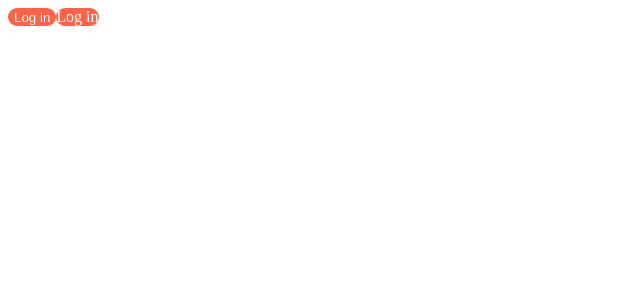
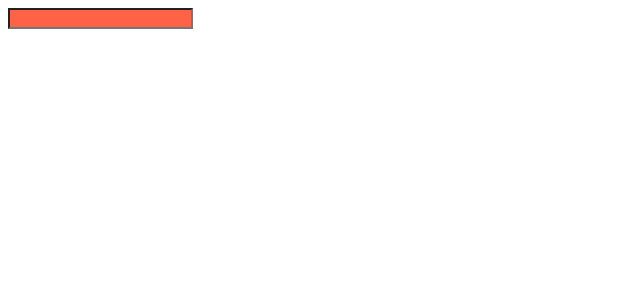
Before and after one commit to Siby1lA/TIL, a React (Create React App) app: page / in a window 1280 px wide. Shown: the top 300 px of the page, without its empty margins (0-640 px from the left). Built offline with nearby package versions, Linux system fonts and the light colour scheme.

Commit message:
styled-components Attrs

```diff
--- a/src/App.js
+++ b/src/App.js
@@ -4,18 +4,14 @@ const Father = styled.div`
   display: flex;
 `;
 
-const Btn = styled.button`
-  color: white;
+const Input = styled.input.attrs({ required: true, minlength: 10 })`
   background-color: tomato;
-  border: 0;
-  border-radius: 15px;
 `;
 
 function App() {
   return (
     <Father>
-      <Btn>Log in</Btn>
-      <Btn as="a">Log in</Btn>
+      <Input />
     </Father>
   );
 }
```
